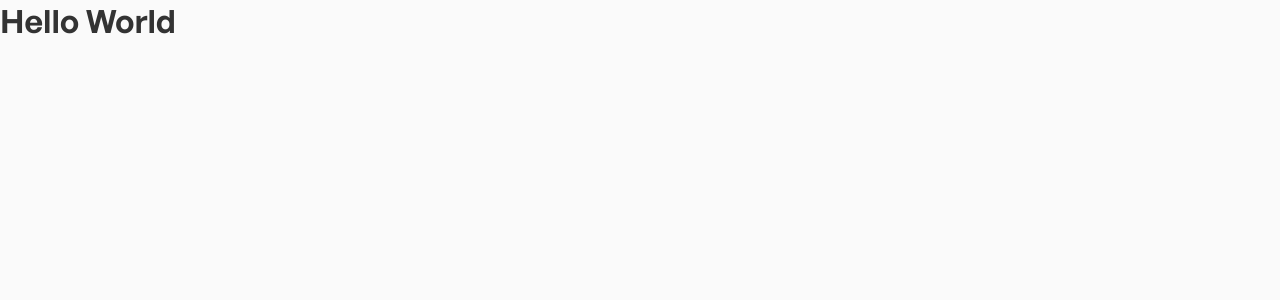
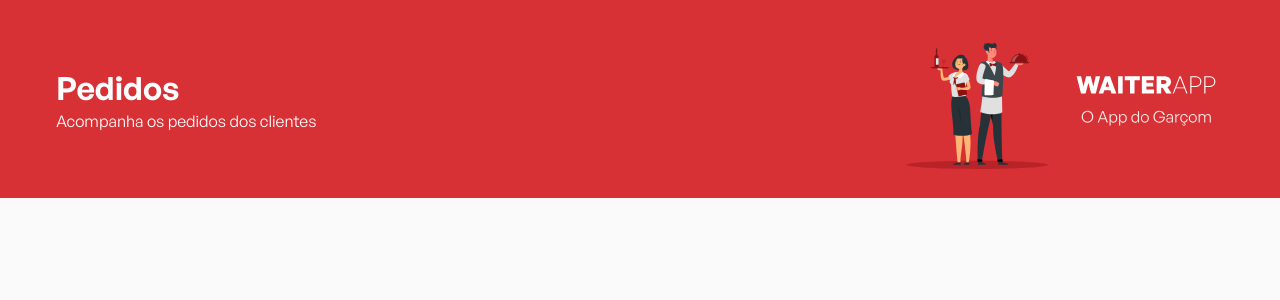
Before and after one commit to matheustodao/waiter-app-frontend, a React (Vite) app: page / in a window 1280 px wide. Shown: the top 300 px of the page. Built offline with nearby package versions, Linux system fonts and the light colour scheme.

Commit message:
chore: create header component
chore: create header component styles

```diff
--- a/src/App.tsx
+++ b/src/App.tsx
@@ -1,10 +1,11 @@
+import { Header } from './components/Header';
 import { GlobalStyles } from './styles/GlobalStyles';
 
 export function App() {
   return (
     <>
       <GlobalStyles />
-      <h1>Hello World</h1>
+      <Header />
     </>
   );
 }
--- /dev/null
+++ b/src/components/Header/index.tsx
@@ -0,0 +1,18 @@
+import logo from '../../assets/images/logo.svg';
+
+import { Container, Content } from './styles';
+
+export function Header() {
+  return (
+    <Container>
+      <Content>
+        <div className="page-details">
+          <h1>Pedidos</h1>
+          <h2>Acompanha os pedidos dos clientes</h2>
+        </div>
+
+        <img src={logo} alt="WAITERAPP" />
+      </Content>
+    </Container>
+  );
+}
--- /dev/null
+++ b/src/components/Header/styles.ts
@@ -0,0 +1,33 @@
+import styled from 'styled-components';
+
+export const Container = styled.header`
+  background: #d73035;
+  display: flex;
+  justify-content: center;
+  height: 198px;
+`;
+
+export const Content = styled.div`
+  width: 100%;
+  max-width: 1216px;
+  display: flex;
+  align-items: center;
+  justify-content: space-between;
+  padding: 24px;
+
+  .page-details {
+    h1 {
+      color: #FFFFFF;
+      font-size: 32px;
+
+    }
+
+    h2 {
+      color: #FFFFFF;
+      font-weight: 400;
+      font-size: 16px;
+      opacity: 0.9
+      margin-top: 6px;
+    }
+  }
+`;
```
